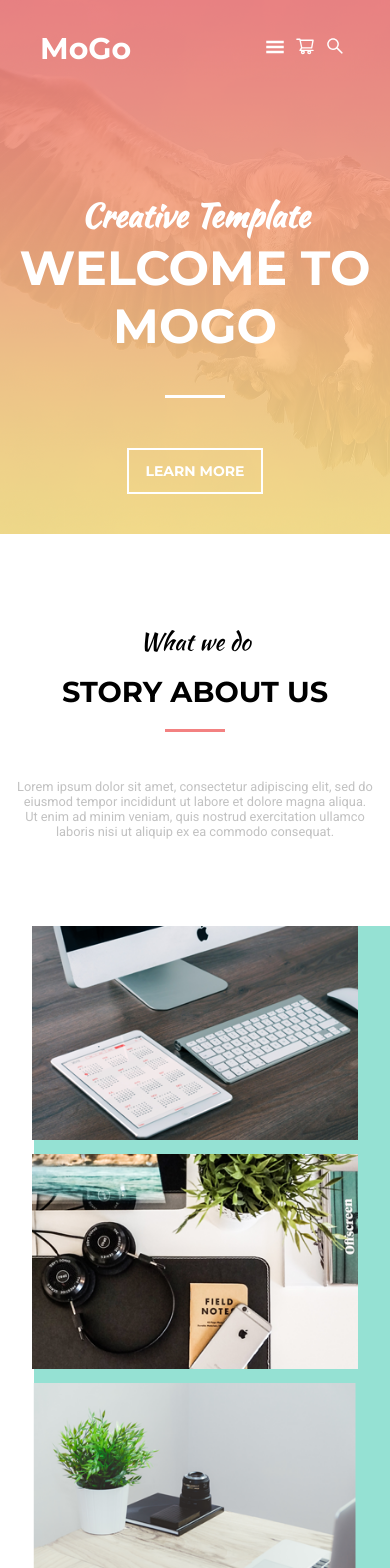
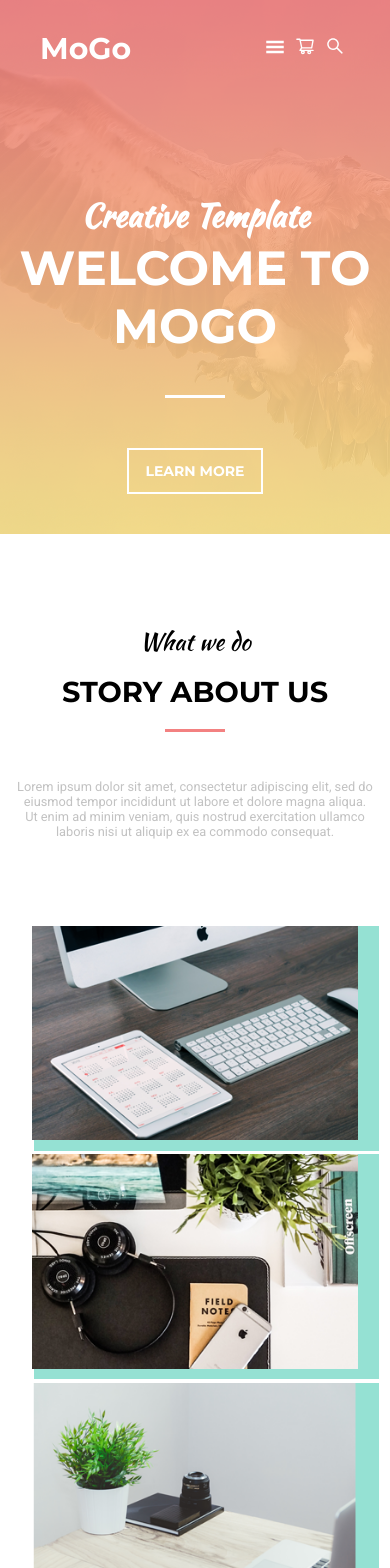
Before and after one commit to AtlasWin/Mogo-Landing, a React (Create React App) app: page / in a window 390 px wide. Shown: the top 1568 px of the page. Built offline with nearby package versions, Linux system fonts and the light colour scheme.

Commit message:
updated scss

```diff
--- a/src/Scss/media.scss
+++ b/src/Scss/media.scss
@@ -555,15 +555,15 @@
         }
 
         .overlay {
-          width: 361px;
-          height: 238px;
+          width: 351px;
+          height: 230px;
           left: 16px;
         }
       }
 
       .changed-behind {
-        width: 356px;
-        height: 234px;
+        width: 345px;
+        height: 225px;
         left: 18px;
       }
     }
@@ -791,7 +791,7 @@
 
       &-items {
         grid-template-columns: repeat(1, 1fr);
-        grid-auto-rows: 345px;
+        grid-auto-rows: 336px;
 
         .changed {
           .overlay {
```
